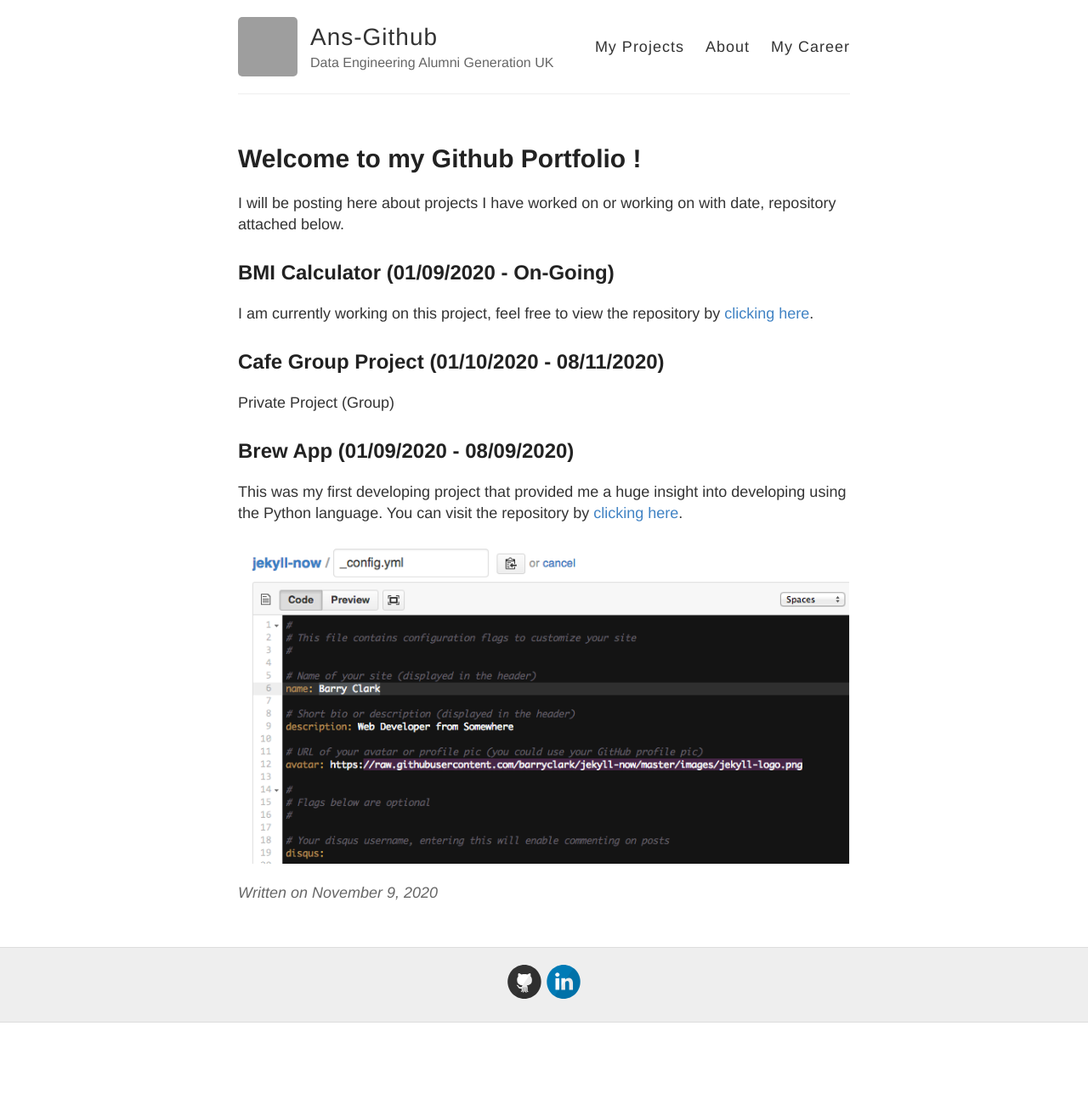
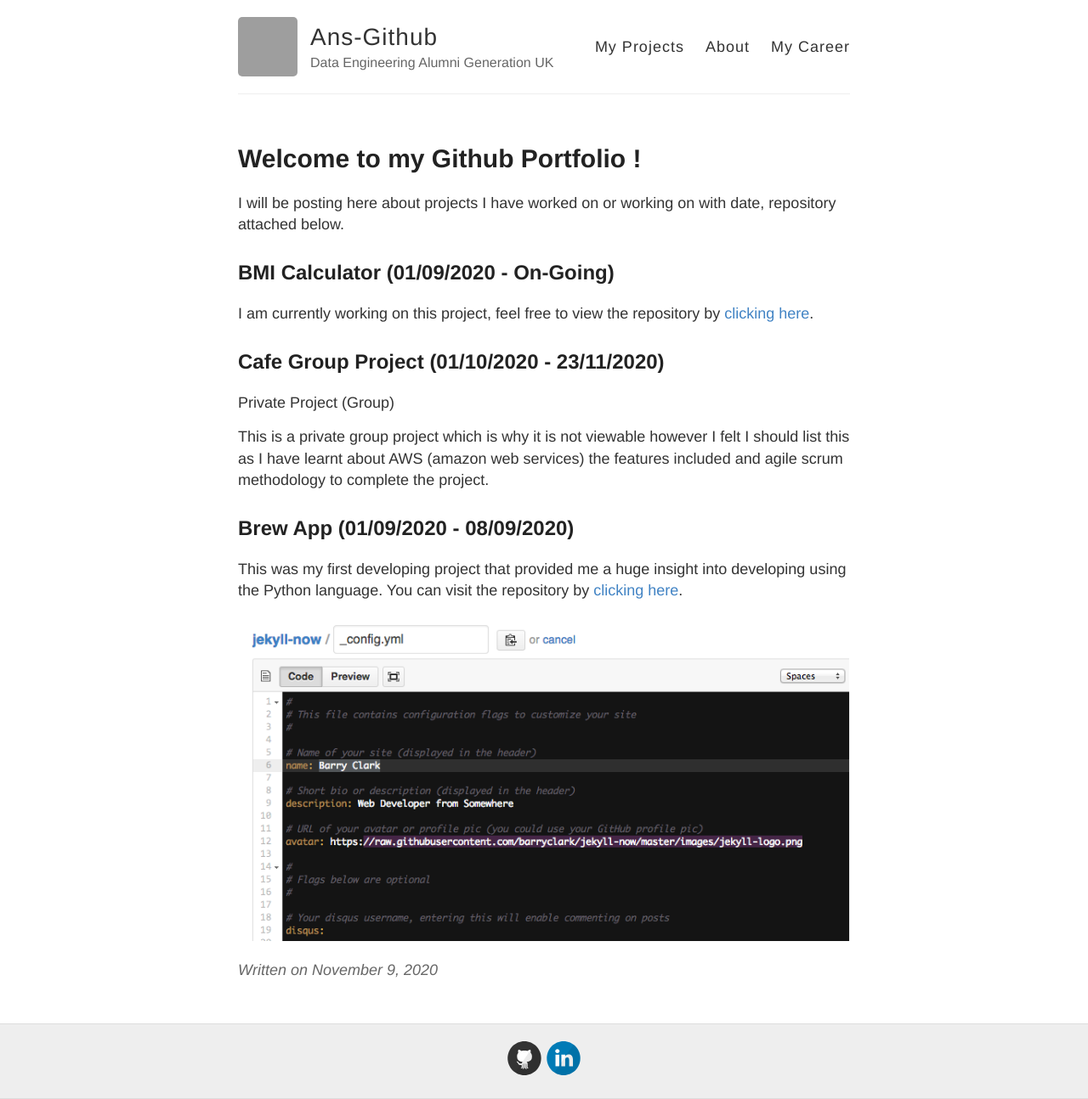
Before and after one commit to ans-github/ans-github.github.io, a Jekyll site: the page built from _posts/2020-11-9-First Post.md, in a window 1280 px wide. Shown: the whole page at 85% size. Built offline with Jekyll 4.4.1, drawn with Linux system fonts in a browser that asks for light colours; before the commit the page ends 1204 px from its top, so only the background shows below that; grey boxes are pictures that could not be loaded.

Commit message:
post updated

```diff
--- a/_posts/2020-11-9-First Post.md
+++ b/_posts/2020-11-9-First Post.md
@@ -8,8 +8,10 @@ I will be posting here about projects I have worked on or working on with date,
 ## BMI Calculator (01/09/2020 - On-Going)
 
 I am currently working on this project, feel free to view the repository by [clicking here](https://github.com/ans-github/BMI-Calculator-Test).
-## Cafe Group Project (01/10/2020 - 08/11/2020)
+## Cafe Group Project (01/10/2020 - 23/11/2020)
 Private Project (Group)
+
+This is a private group project which is why it is not viewable however I felt I should list this as I have learnt about AWS (amazon web services) the features included and agile scrum methodology to complete the project.
 ## Brew App (01/09/2020 - 08/09/2020)
 
 This was my first developing project that provided me a huge insight into developing using the Python language.
```
